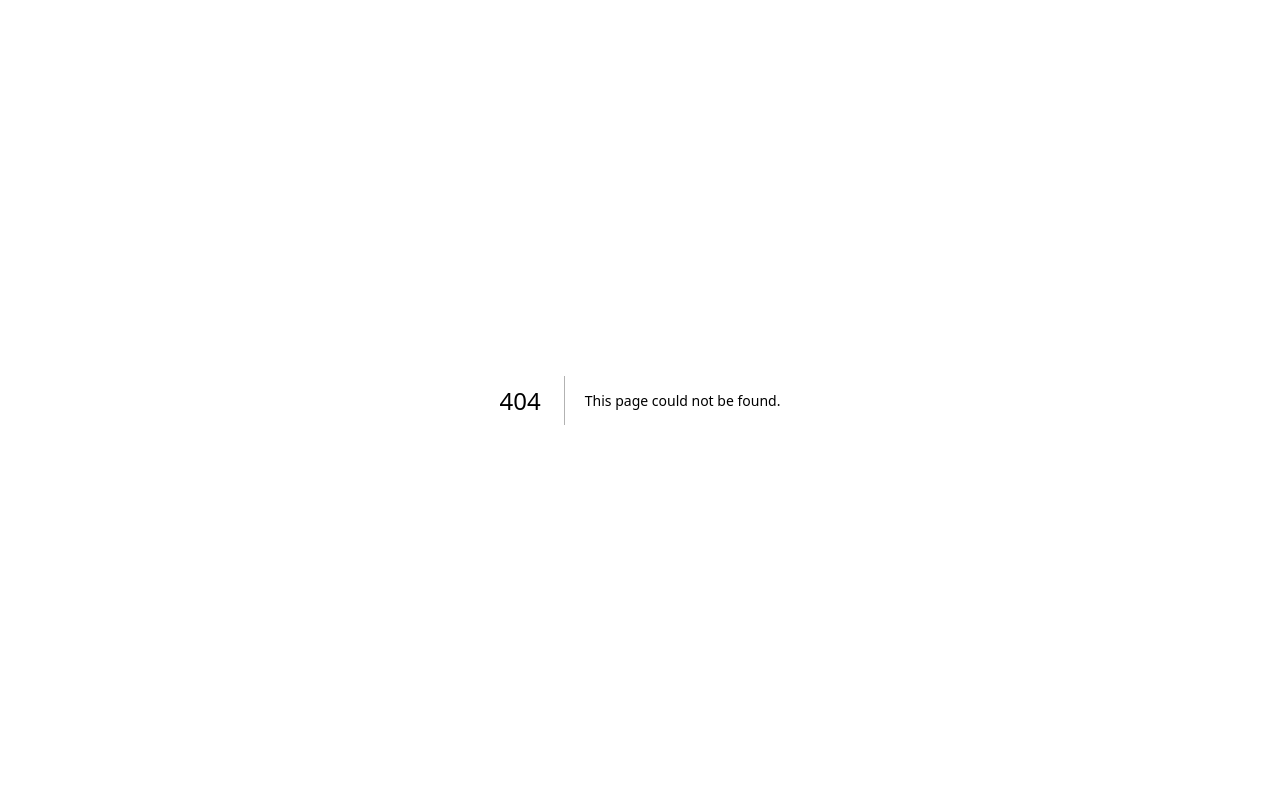
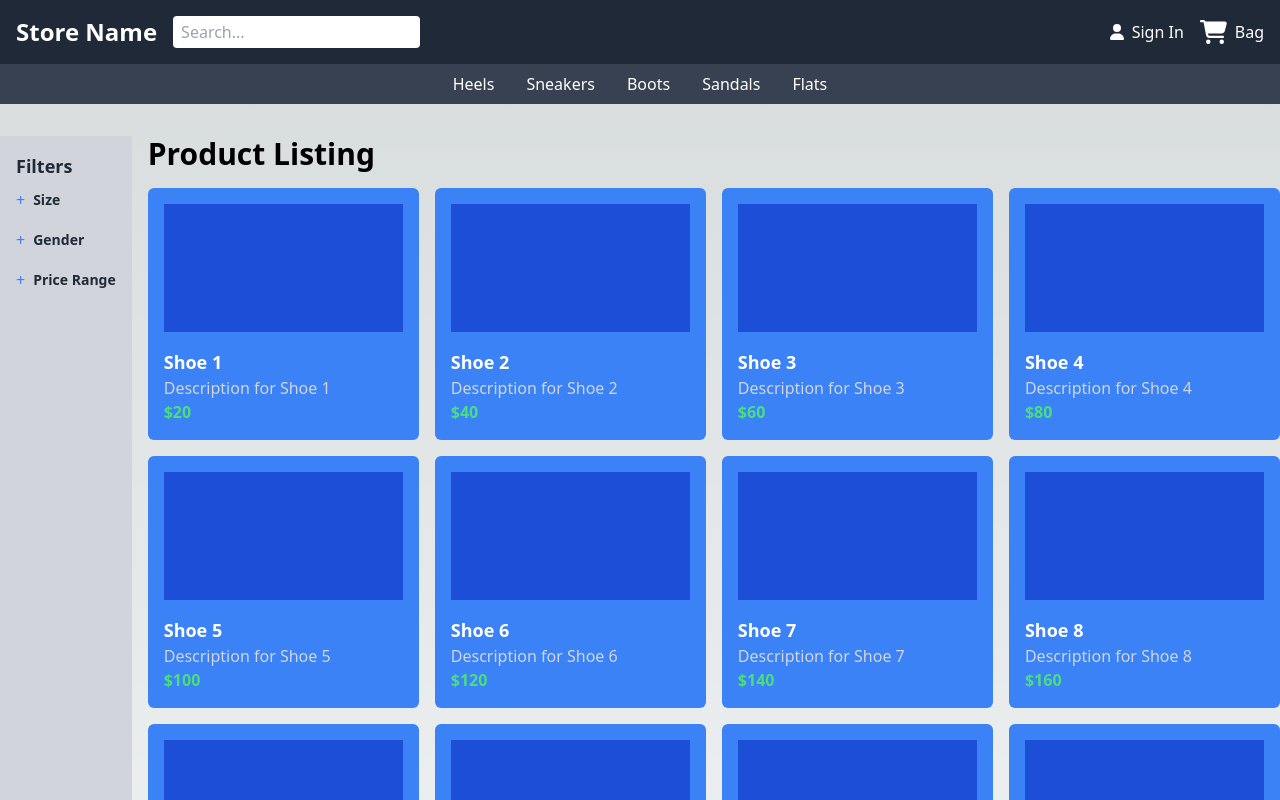
Before and after one commit to yannhervee/FrontendShoesStore, a Next.js app: page /productListing in a window 1280 px wide. Before the commit this address had no page. Shown: the top 800 px of the page. Built offline with nearby package versions, Linux system fonts and the light colour scheme.

Commit message:
first commit

```diff
--- /dev/null
+++ b/components/NavBar.js
@@ -0,0 +1,90 @@
+import { useState } from "react";
+import { FontAwesomeIcon } from "@fortawesome/react-fontawesome";
+import {
+  faUser,
+  faShoppingCart
+} from "@fortawesome/free-solid-svg-icons";
+import Link from "next/link";
+
+const NavBar = () => {
+  // State to manage the expansion of each criterion
+  const [expanded, setExpanded] = useState({
+    size: false,
+    gender: false,
+    priceRange: false,
+  });
+
+  return (
+    <header className="bg-gray-800 text-white">
+      {/* First Navigation Bar */}
+      <div className="container mx-auto flex justify-between items-center p-4">
+        {/* Left Section */}
+        <div className="flex items-center">
+          {/* Website Name */}
+          <div className="text-2xl font-bold">
+            <Link href="/">
+              <span className="text-white">Store Name</span>
+            </Link>
+          </div>
+
+
+          <div className="ml-4">
+            <input
+              type="text"
+              placeholder="Search..."
+              className="px-2 py-1 rounded border-none focus:outline-none text-black"
+            />
+          </div>
+        </div>
+
+        {/* Right Section (Sign In and Bag) */}
+        <div className="flex items-center">
+          {/* User Sign In */}
+          <div className="mr-4">
+            <Link href="#" className="hover:underline">
+              <FontAwesomeIcon icon={faUser} className="mr-2" />
+              <span>Sign In</span>
+            </Link>
+          </div>
+
+          {/* Shopping Cart */}
+          <div>
+            <Link href="/notificationview">
+              <span className="flex items-center hover:underline">
+                <FontAwesomeIcon
+                  icon={faShoppingCart}
+                  className="text-2xl mr-2"
+                />
+                <span>Bag</span>
+              </span>
+            </Link>
+          </div>
+        </div>
+      </div>
+
+      {/* Second Navigation Bar */}
+      <nav className="bg-gray-700 text-white">
+        <div className="container mx-auto flex justify-center p-2">
+          {/* Category Links */}
+          <div className="mx-4">
+            <a className="hover:underline">Heels</a>
+          </div>
+          <div className="mx-4">
+            <a className="hover:underline">Sneakers</a>
+          </div>
+          <div className="mx-4">
+            <a className="hover:underline">Boots</a>
+          </div>
+          <div className="mx-4">
+            <a className="hover:underline">Sandals</a>
+          </div>
+          <div className="mx-4">
+            <a className="hover:underline">Flats</a>
+          </div>
+        </div>
+      </nav>
+    </header>
+  );
+};
+
+export default NavBar;
--- /dev/null
+++ b/components/leftMenu.js
@@ -0,0 +1,104 @@
+import React, { useState } from "react";
+
+const LeftMenu = () => {
+  const [expanded, setExpanded] = useState({
+    size: false,
+    gender: false,
+    priceRange: false,
+  });
+  const filterOptions = {
+    size: ["7", "8", "9"],
+    gender: ["Women", "Men"],
+    priceRange: ["$0 - $50", "$50 - $100"],
+  };
+
+  // Toggle function to handle expansion
+  const toggleExpansion = (criterion) => {
+    setExpanded((prev) => ({
+      ...prev,
+      [criterion]: !prev[criterion],
+    }));
+  };
+
+  return (
+    <nav className="bg-gray-300 text-gray-800 p-4">
+      <div>
+        <h2 className="text-lg font-bold mb-2">Filters</h2>
+
+        {/* Size Filter */}
+        <div className="mb-4">
+          <div className="flex items-center">
+            <button
+              onClick={() => toggleExpansion("size")}
+              className="text-blue-500 hover:underline mr-2"
+            >
+              {expanded.size ? "-" : "+"}
+            </button>
+            <h3 className="text-sm font-bold">Size</h3>
+          </div>
+          {expanded.size && (
+            <ul>
+              {filterOptions.size.map((option) => (
+                <li key={option}>
+                  <a href="#" className="hover:underline">
+                    {option}
+                  </a>
+                </li>
+              ))}
+            </ul>
+          )}
+        </div>
+
+        {/* Gender Filter */}
+        <div className="mb-4">
+          <div className="flex items-center">
+            <button
+              onClick={() => toggleExpansion("gender")}
+              className="text-blue-500 hover:underline mr-2"
+            >
+              {expanded.gender ? "-" : "+"}
+            </button>
+            <h3 className="text-sm font-bold">Gender</h3>
+          </div>
+          {expanded.gender && (
+            <ul>
+              {filterOptions.gender.map((option) => (
+                <li key={option}>
+                  <a href="#" className="hover:underline">
+                    {option}
+                  </a>
+                </li>
+              ))}
+            </ul>
+          )}
+        </div>
+
+        {/* Price Range Filter */}
+        <div>
+          <div className="flex items-center">
+            <button
+              onClick={() => toggleExpansion("priceRange")}
+              className="text-blue-500 hover:underline mr-2"
+            >
+              {expanded.priceRange ? "-" : "+"}
+            </button>
+            <h3 className="text-sm font-bold">Price Range</h3>
+          </div>
+          {expanded.priceRange && (
+            <ul>
+              {filterOptions.priceRange.map((option) => (
+                <li key={option}>
+                  <a href="#" className="hover:underline">
+                    {option}
+                  </a>
+                </li>
+              ))}
+            </ul>
+          )}
+        </div>
+      </div>
+    </nav>
+  );
+};
+
+export default LeftMenu;
--- a/pages/_app.js
+++ b/pages/_app.js
@@ -1,5 +1,12 @@
+import NavBar from "@/components/NavBar";
 import "@/styles/globals.css";
 
 export default function App({ Component, pageProps }) {
-  return <Component {...pageProps} />;
+  return (
+  <div>
+    <NavBar/>
+
+  <Component {...pageProps} />
+  </div>
+  )
 }
--- /dev/null
+++ b/pages/helloworld.js
@@ -0,0 +1,9 @@
+import NavBar from "@/components/NavBar";
+
+const HelloWorld = () => {
+  return (
+   <LeftMenu/>
+  );
+}
+
+export default HelloWorld;
--- /dev/null
+++ b/pages/productListing.js
@@ -0,0 +1,35 @@
+import LeftMenu from "@/components/leftMenu";
+const Products = () => {
+
+    const shoes = Array.from({ length: 20 }, (_, index) => ({
+      id: index + 1,
+      name: `Shoe ${index + 1}`,
+      brand: `Brand ${index + 1}`,
+      description: `Description for Shoe ${index + 1}`,
+      price: `$${(index + 1) * 20}`,
+    }));
+
+    return (
+      <div className="container mx-auto mt-8 flex">
+
+      <LeftMenu />
+
+      <div className="flex-1 ml-4">
+        <h1 className="text-3xl font-bold mb-4">Product Listing</h1>
+        <div className="grid grid-cols-1 sm:grid-cols-2 md:grid-cols-3 lg:grid-cols-4 gap-4">
+          {shoes.map((shoe) => (
+            <div key={shoe.id} className="bg-blue-500 p-4 rounded-md overflow-hidden">
+              {/* Replace this with an image once you have backend data */}
+              <div className="h-32 w-full bg-blue-700 mb-4"></div>
+              <p className="text-white font-bold text-lg">{shoe.name}</p>
+              <p className="text-gray-300">{shoe.description}</p>
+              <p className="text-green-400 font-bold">{shoe.price}</p>
+            </div>
+          ))}
+        </div>
+      </div>
+    </div>
+    );
+  };
+
+  export default Products;
```
Also changed, not shown: package.json (+6 -2 lines), 1 other file (tests, documents, lock files or other folders).
